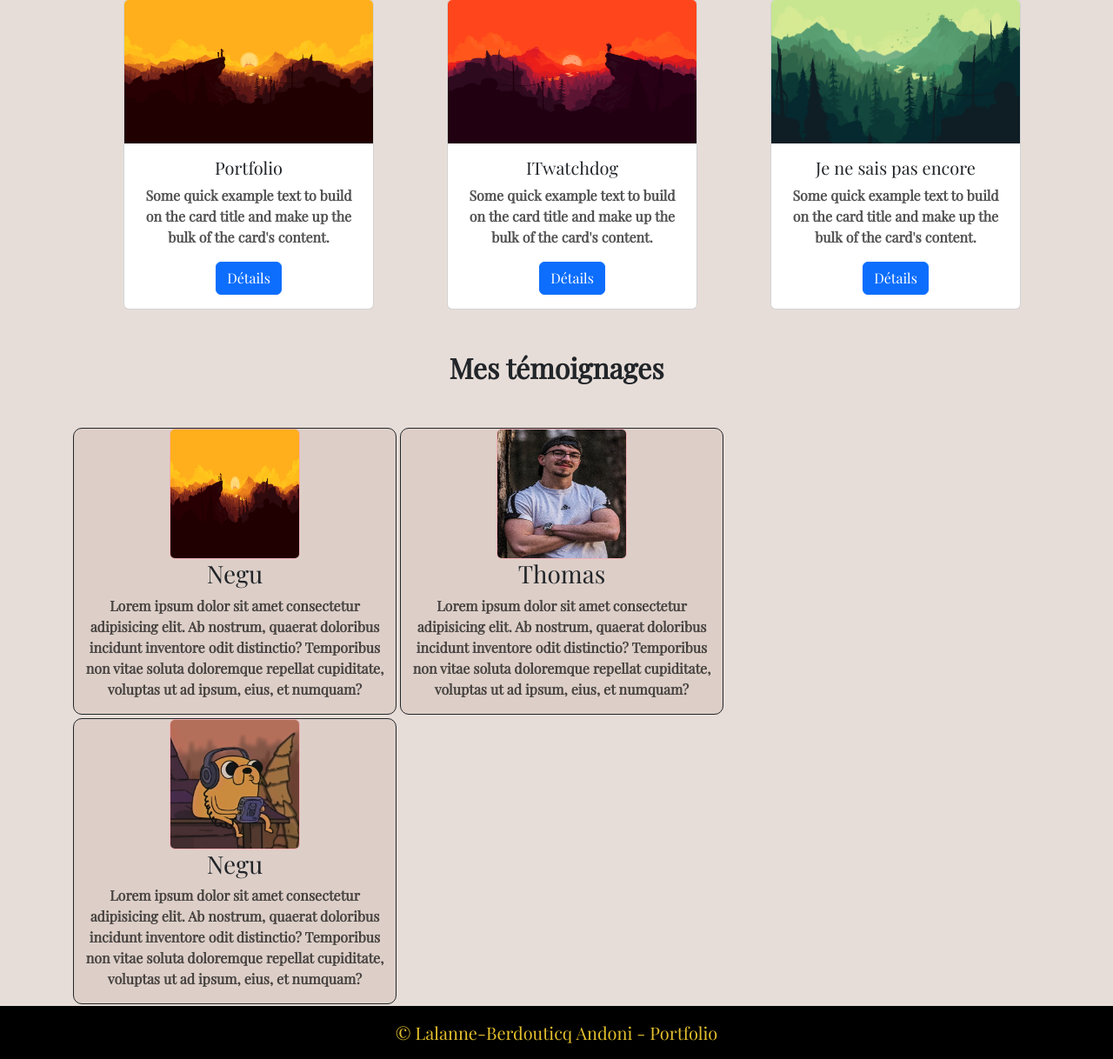
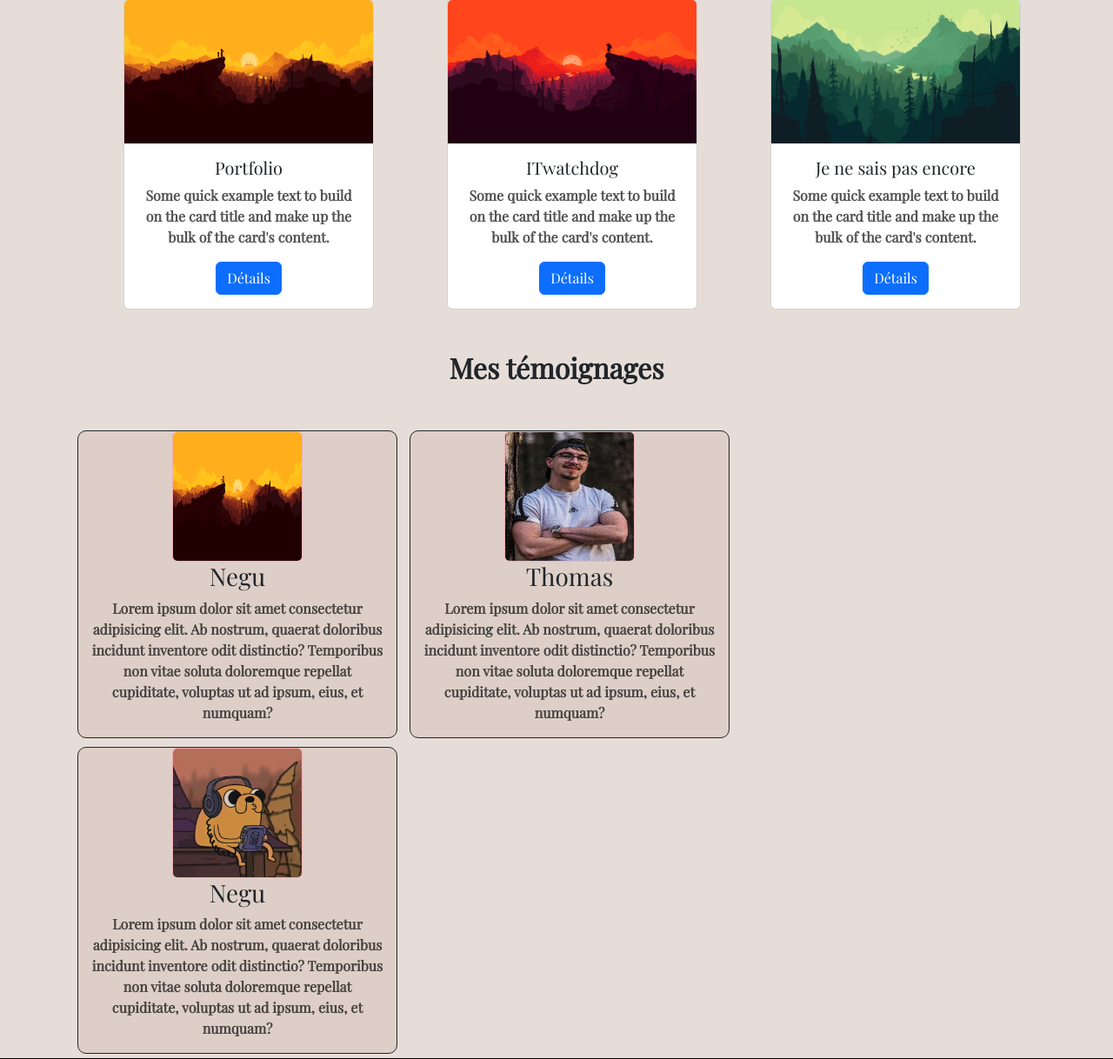
Before and after one commit to Akeops/Portfolio-Andoni, a PHP site: page /pages/index.php in a window 1280 px wide. Shown: the part 1723-2941 px from the top of the page at 87% size. Run offline with PHP 8.4, Linux system fonts and the light colour scheme.

```diff
--- a/css/app.css
+++ b/css/app.css
@@ -42,8 +42,9 @@ body {
 #temoignages div.col-12 {
     border: 1px solid;
     border-radius: 10px;
-    margin: 2px;
+    margin: 5px 7px 5px 7px;
     background-color: RGBA(221,207,200,1);
+    width: 23rem;
 }
 
 /* Description des témoigagent */
```
